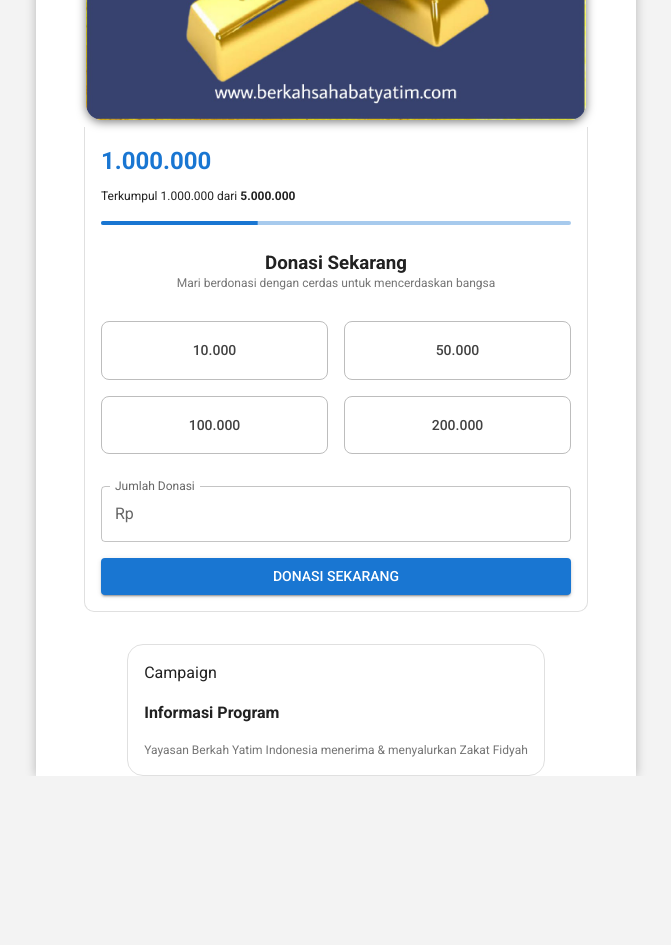
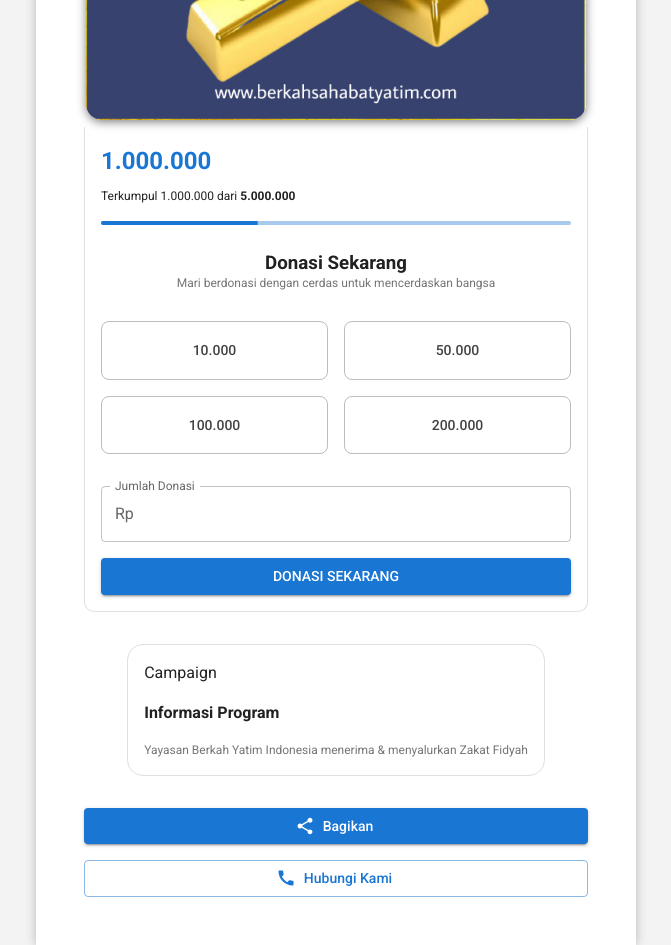
Before and after one commit to imboyo/byi-react, a Next.js app: page /detail/qurban-penuh-cinta in a window 1280 px wide. Shown: the part 380-1325 px from the top of the page, without its empty margins (304-975 px from the left). Before the commit the page ends 1156 px from the top, so only its background shows below. Built offline with nearby package versions, Linux system fonts and the light colour scheme.

Commit message:
Detail Sharing Action

```diff
--- a/app/detail/[slug]/page.tsx
+++ b/app/detail/[slug]/page.tsx
@@ -5,6 +5,7 @@ import { css } from "@emotion/react";
 import DetailImageHero from "@/components/page/detail/DetailImageHero";
 import DetailPayment from "@/components/page/detail/DetailPayment";
 import DetailCampaignDetail from "@/components/page/detail/DetailCampaignDetail";
+import DetailSharingAction from "@/components/page/detail/DetailSharingAction";
 
 interface PropsType {
   params: {
@@ -22,6 +23,7 @@ export default function DetailPage({ params }: PropsType) {
       <section css={styles.sectionContent}>
         <DetailPayment />
         <DetailCampaignDetail />
+        <DetailSharingAction />
       </section>
     </section>
   );
@@ -44,6 +46,6 @@ const styles = {
     gap: 2rem;
 
     width: 100%;
-    padding: 0 2rem;
+    padding: 0 2rem 3rem 2rem;
   `,
 };
--- /dev/null
+++ b/components/page/detail/DetailSharingAction.tsx
@@ -0,0 +1,47 @@
+/** @jsxImportSource @emotion/react */
+"use client";
+import { Button } from "@mui/material";
+import { css } from "@emotion/react";
+import ShareIcon from "@mui/icons-material/Share";
+import CallIcon from "@mui/icons-material/Call";
+
+const DetailSharingAction = () => {
+  return (
+    <section css={styles.container}>
+      <Button
+        variant="contained"
+        color="primary"
+        fullWidth
+        startIcon={<ShareIcon />}
+        css={styles.button}
+      >
+        Bagikan
+      </Button>
+      <Button
+        variant="outlined"
+        color="primary"
+        fullWidth
+        startIcon={<CallIcon />}
+        css={styles.button}
+      >
+        Hubungi Kami
+      </Button>
+    </section>
+  );
+};
+export default DetailSharingAction;
+
+// Region: Styles
+const styles = {
+  container: css`
+    display: flex;
+    flex-direction: column;
+    align-items: center;
+    gap: 1rem;
+    width: 100%;
+  `,
+
+  button: css`
+    text-transform: capitalize;
+  `,
+};
```
